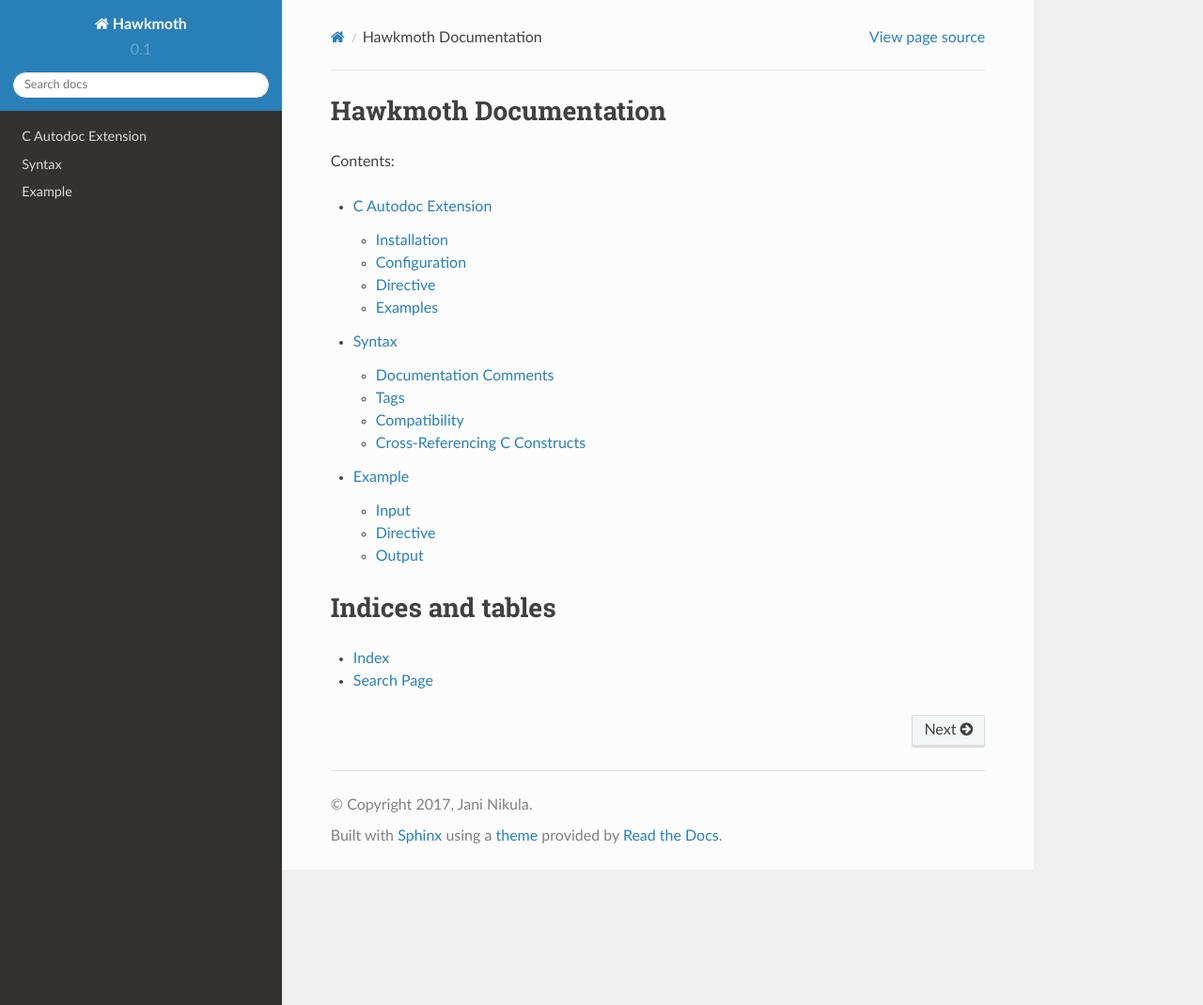
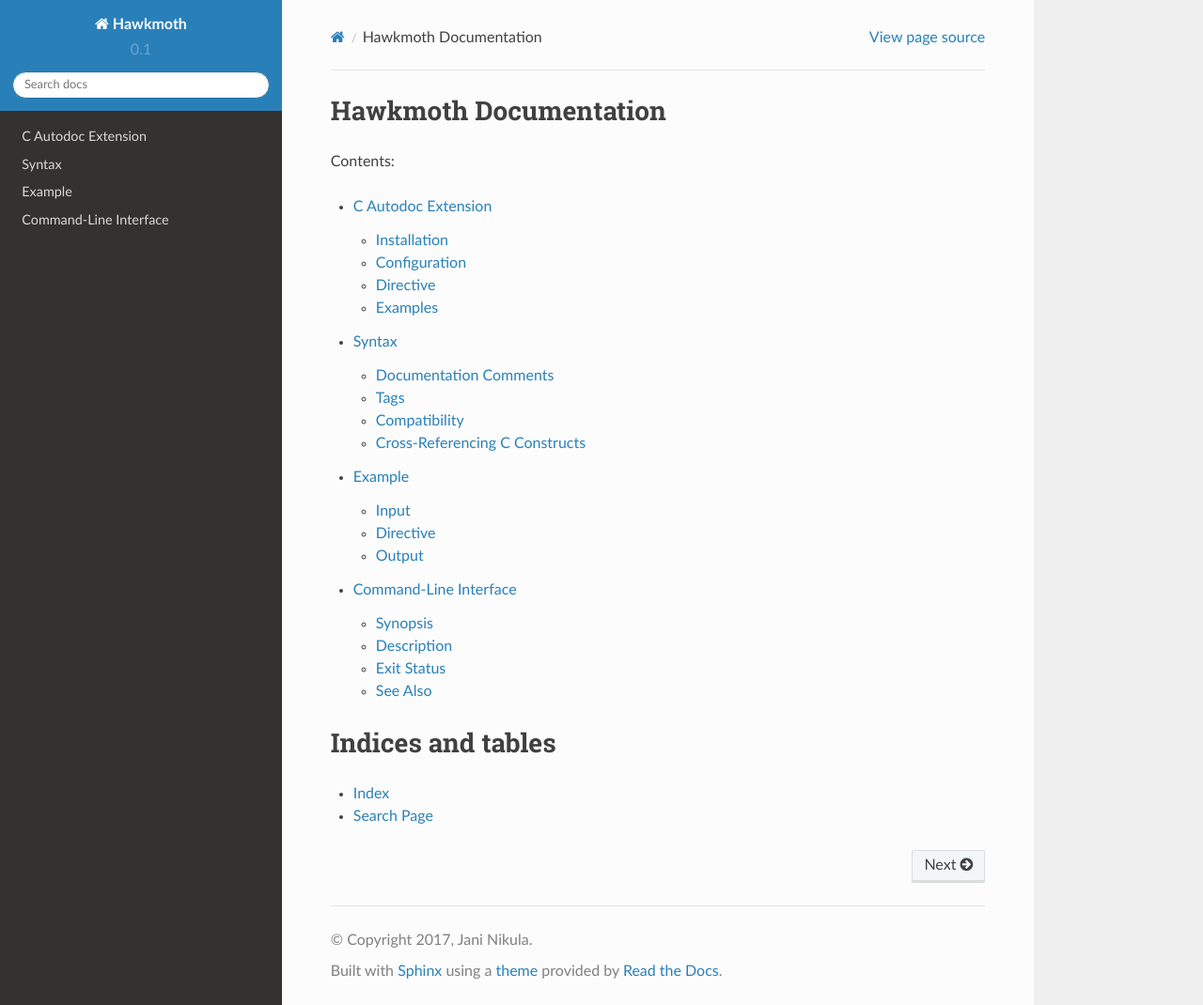
Before and after one commit to jnikula/hawkmoth, a Sphinx documentation site: the page built from doc/index.rst, in a window 1280 px wide and 1070 px high. Shown: the whole window at 94% size. Built offline with Sphinx 7.4.7 and the Read the Docs theme 2.0.0, drawn with Linux system fonts in a browser that asks for light colours; part of the change alters nothing that is shown.

Commit message:
doc: add a man page for the hawkmoth.py command-line interface
Mostly used for testing, but there's no harm in a little documentation.

```diff
--- /dev/null
+++ b/doc/cli.rst
@@ -0,0 +1,51 @@
+Command-Line Interface
+======================
+
+Synopsis
+--------
+
+**hawkmoth.py** [options] FILE
+
+Description
+-----------
+
+In addition to the extension, Hawkmoth provides a command-line interface to the
+parser, independent of Sphinx. This is used mainly for automated testing of the
+parser parts.
+
+**hawkmoth.py** prints the documentation comments extracted from FILE, along
+with the generated C Domain directives, to standard output.
+
+Supported options for **hawkmoth.py** include:
+
+.. program:: hawkmoth.py
+
+.. option:: FILE
+
+   The C source or header file to parse.
+
+.. option:: --compat=<option>
+
+   Compatibility option. One of ``none`` (the default), ``javadoc-basic``,
+   ``javadoc-liberal``, and ``kernel-doc``. This can be used to perform a
+   limited conversion of Javadoc-style tags to reStructuredText.
+
+.. option:: --clang=<params>
+
+   A comma separated list of arguments to pass to ``clang`` while parsing the
+   source, typically to define macros for conditional compilation, for example
+   ``--clang=-DFOO=1,-DBAR=2``. No additional arguments are passed by default.
+
+.. option:: -h
+
+   Print help.
+
+Exit Status
+-----------
+
+0 on success.
+
+See Also
+--------
+
+**clang(1)**
--- a/doc/index.rst
+++ b/doc/index.rst
@@ -10,6 +10,7 @@ Contents:
    extension
    syntax
    example
+   cli
 
 Indices and tables
 ==================
```
